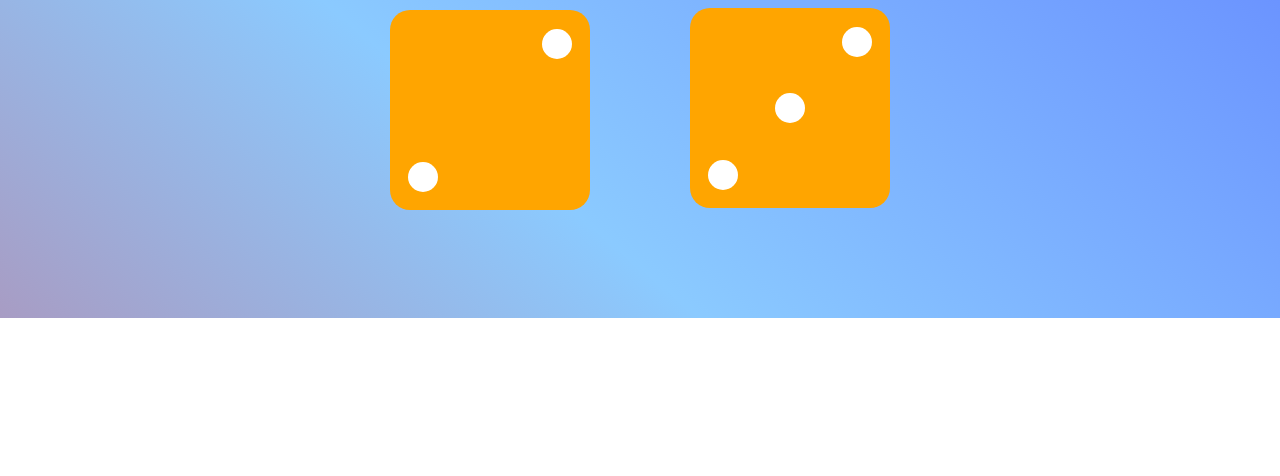
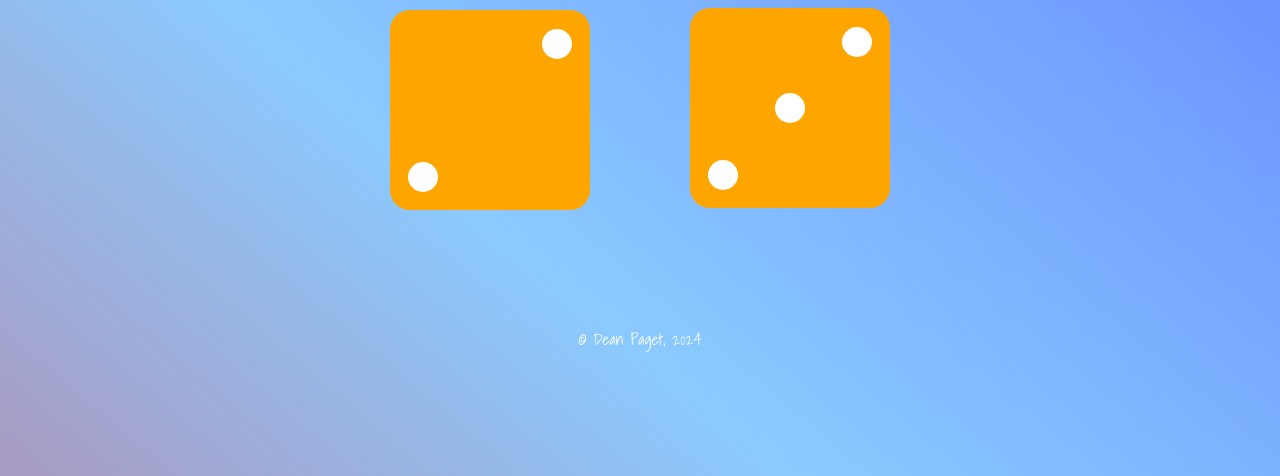
Before and after one commit to deanpaget1/dice-game, a plain HTML site: page index.html in a window 1280 px wide. Shown: the part 541-1017 px from the top of the page. Before the commit the page ends 859 px from the top, so only its background shows below. Drawn offline with Linux system fonts and the light colour scheme.

Commit message:
added footer

```diff
--- a/index.html
+++ b/index.html
@@ -67,6 +67,13 @@
             </div>
         </div>
     </div>
+
+    <div class="container">
+        <footer class="py-3 my-4">
+            <p class="text-center text-body-secondary" style="color: white;">© Dean Paget, 2024</p>
+        </footer>
+    </div>
+
     <script src="./index.js"></script>
 </body>
 
```
